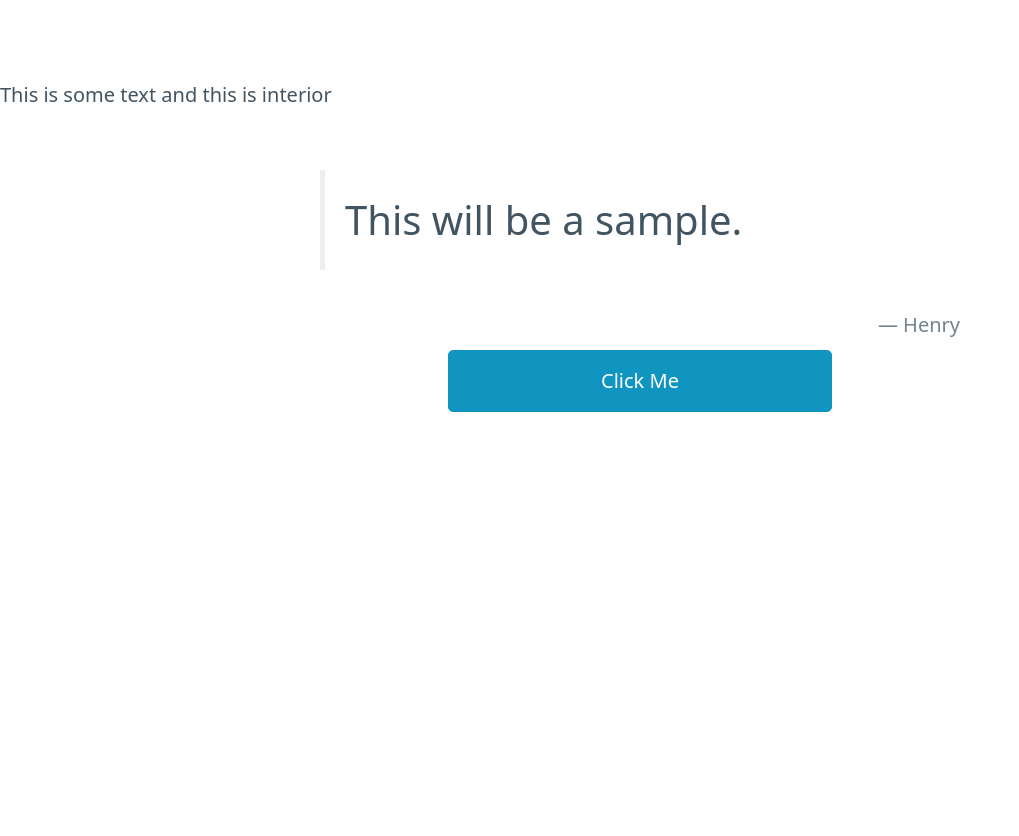
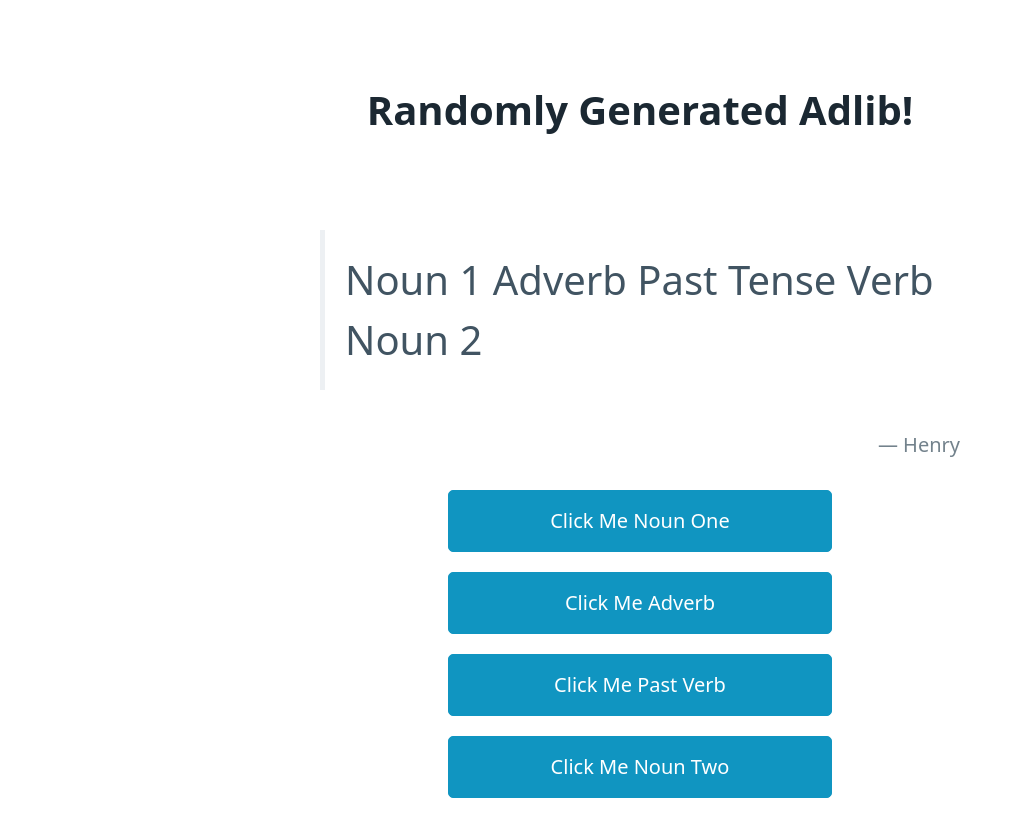
Before and after one commit to MrFurphie/JSApp, a plain HTML site: page index.html in a window 1280 px wide. Shown: the whole page, without its empty margins (0-1019 px from the left). Before the commit the page ends 800 px from the top, so only its background shows below. Drawn offline with nearby package versions, Linux system fonts and the light colour scheme.

Commit message:
Add files via upload

```diff
--- a/css/main.css
+++ b/css/main.css
@@ -2,6 +2,9 @@
 figure {
     width: 50%;
     margin: 0 auto;
+}
+h1{
+    text-align: center;
 }
 blockquote {
     font-size: 200%;
@@ -15,5 +18,5 @@ figcaption:before {
 }
 button {
     width: 30%;
-    margin: auto;
+    margin: 1em auto;
 }
--- a/index.html
+++ b/index.html
@@ -9,14 +9,20 @@
     </head>
     <body>
         <main>
-            <p id="poutput">This is some text <span id="spanoutput">and this is interior</span></p>
+            <h1>Randomly Generated Adlib!</h1>
             <figure>
                 <blockquote>
-                    This will be a sample.
+                    <span id="noun">Noun 1</span> <span id="adverb">Adverb</span> <span id="verbpast">Past Tense Verb</span> <span id="nountwo">Noun 2</span>
                 </blockquote>
                 <figcaption>Henry</figcaption>
             </figure>
-            <button onClick="replaceNoun()">Click Me</button>
+            <button onClick="replaceNoun()">Click Me Noun One</button>
+
+            <button onClick="replaceAdverb()">Click Me Adverb</button>
+
+            <button onClick="replaceVerbpast()">Click Me Past Verb</button>
+
+            <button onClick="replaceNounTwo()">Click Me Noun Two</button>
         </main>
         <!--Loads page scripts-->
         <script src="js/data.js"></script>
--- a/js/data.js
+++ b/js/data.js
@@ -1,16 +1,44 @@
-const verbone = ["join", "run", "laugh", "jump", "kill"];
+const verbpast = ["joined", "ran at", "laughed at", "jumped at", "killed"];
 const adverb = ["hopelessly", "abnormally", "unethically", "viciously", "solidly"];
 const noun = ["He", "She", "They"];
-const noun2 = ["He", "She", "They"];
+const noun2 = ["him.", "her.", "them."];
 
 
 function replaceNoun() {
     let n = Math.floor(Math.random() * noun.length);
     let wordNoun = document.getElementById('noun');
-    document.getElementById('poutput').innerHTML = wordNoun;
+    document.getElementById('noun').innerHTML = wordNoun;
     wordNoun.innerHTML = noun[n];
     console.log(n);
 }
+
+
+function replaceNounTwo() {
+    let nn = Math.floor(Math.random() * noun2.length);
+    let wordNounTwo = document.getElementById('nountwo');
+    document.getElementById('nountwo').innerHTML = wordNounTwo;
+    wordNounTwo.innerHTML = noun2[nn];
+    console.log(nn);
+}
+
+function replaceVerbpast() {
+    let v = Math.floor(Math.random() * verbpast.length);
+    let wordVerb = document.getElementById('verbpast');
+    document.getElementById('verbpast').innerHTML = wordVerb;
+    wordVerb.innerHTML = verbpast[v];
+    console.log(v);
+}
+
+
+function replaceAdverb() {
+    let a = Math.floor(Math.random() * adverb.length);
+    let wordAdverb = document.getElementById('adverb');
+    document.getElementById('adverb').innerHTML = wordAdverb;
+    wordAdverb.innerHTML = adverb[a];
+    console.log(a);
+}
+
+
 
 // function replaceNoun() {
 //     let n = Math.floor(Math.random() * verbone.length);
```
